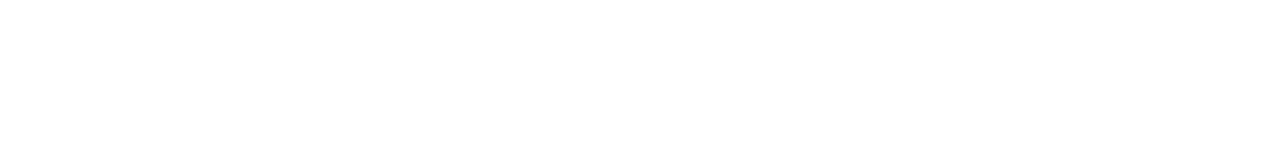
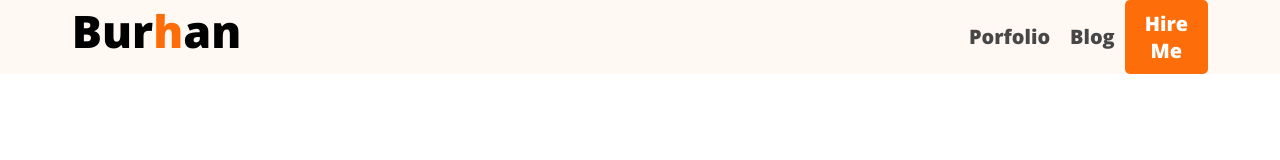
Before and after one commit to BurhanUddinAhmad/developer-portfolio, a plain HTML site: page index.html in a window 1280 px wide. Drawn offline with nearby package versions, Linux system fonts and the light colour scheme.

Commit message:
Completed Navbar design

```diff
--- a/index.html
+++ b/index.html
@@ -5,8 +5,28 @@
     <meta name="viewport" content="width=device-width, initial-scale=1.0">
     <title>Developer Portfolio</title>
     <link rel="stylesheet" href="https://cdnjs.cloudflare.com/ajax/libs/font-awesome/6.5.1/css/all.min.css" integrity="sha512-DTOQO9RWCH3ppGqcWaEA1BIZOC6xxalwEsw9c2QQeAIftl+Vegovlnee1c9QX4TctnWMn13TZye+giMm8e2LwA==" crossorigin="anonymous" referrerpolicy="no-referrer" />
+    <link rel="stylesheet" href="./style.css">
 </head>
 <body>
+    <header>
+        <nav>
+            <h2>Bur<span>h</span>an</h2>
+            <div class="menu">
+                <ul>
+                    <li><a href="portfolio.html">Porfolio</a></li>
+                    <li><a href="blog.html">Blog</a></li>
+                </ul>
+                <div class="btn">
+                    <button>Hire Me</button>
+                </div>
+            </div>
+        </nav>
+    </header>
+    <main>
 
+    </main>
+    <footer>
+
+    </footer>
 </body>
 </html>
--- a/style.css
+++ b/style.css
@@ -3,9 +3,63 @@
 
 *{ margin: 0; padding: 0;box-sizing: border-box;
     font-family: 'Open Sans', sans-serif;
+    font-size: 62.3%;
+    --mnuClor: #474747;
     --btnClor: #FD6E0A;
     --btnText: #fff;
+    --btnHover: #e46810;
     --bgClor: #FFF8F3;
     --fntClor: #000;
     --pClor: #757575;
 }
+
+/* ======= start Header ==== */
+header {
+    background: var(--bgClor);
+}
+/* Navbar Design */
+nav {
+    width: 114rem;
+    margin: auto;
+    display: flex;
+    justify-content: space-between;
+}
+nav h2 {
+    font-size: 4.5rem;
+}
+nav h2 span {
+    font-size: 4.5rem;
+    color: var(--btnClor);
+}
+nav .menu {
+    display: flex;
+    width: 25rem;
+    justify-content: space-between;
+    align-items: center;
+}
+.menu ul {
+    display: flex;
+    list-style: none;
+}
+.menu ul li a {
+    display: block;
+    text-decoration: none;
+    color: var(--mnuClor);
+    font-size: 2rem;
+    padding: .5rem 1rem;
+}
+.menu .btn button {
+    display: block;
+    padding: 1rem 1.5rem;
+    font-size: 2rem;
+    background: var(--btnClor);
+    color: var(--btnText);
+    border: none;
+    border-radius: .5rem;
+    transition: .3s ease;
+}
+.menu .btn button:hover {
+    cursor: pointer;
+    background: var(--btnHover);
+
+}
```
